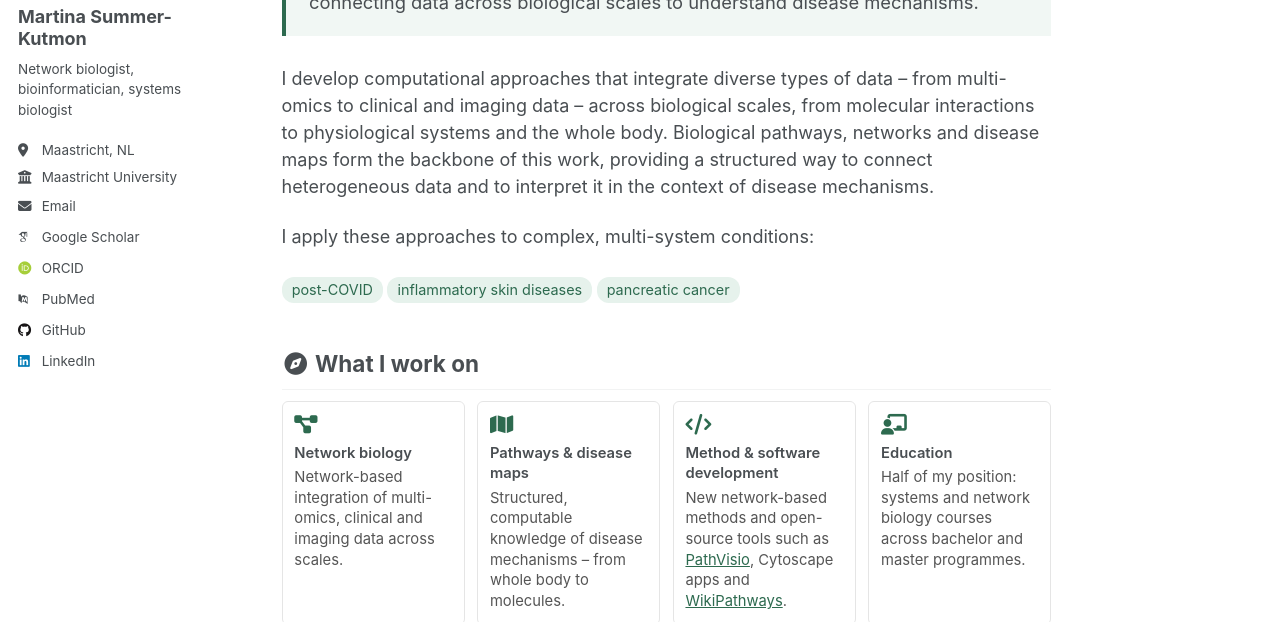
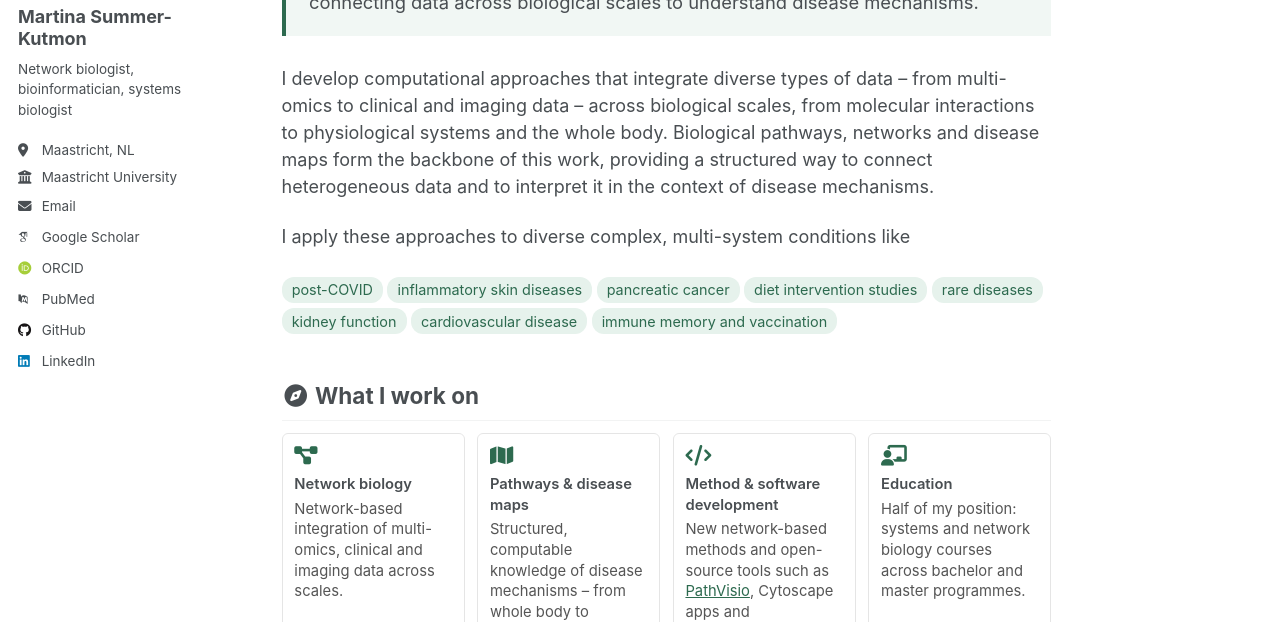
Before and after one commit to mkutmon/mkutmon.github.io, a Jekyll site: the page built from _pages/about.md, in a window 1280 px wide and 900 px high, cut to the strip 278-900 px from the top of the window. Built offline with Jekyll 4.4.1, drawn with Linux system fonts in a browser that asks for light colours; some web fonts are replaced; a script that is not in the unit is left out.

Commit message:
Update conditions in about.md section
Expanded the list of complex, multi-system conditions to include diet intervention studies, rare diseases, kidney function, cardiovascular disease, and immune memory and vaccination.

```diff
--- a/_pages/about.md
+++ b/_pages/about.md
@@ -32,9 +32,9 @@ redirect_from:
 
 <p>I develop computational approaches that integrate diverse types of data – from multi-omics to clinical and imaging data – across biological scales, from molecular interactions to physiological systems and the whole body. Biological pathways, networks and disease maps form the backbone of this work, providing a structured way to connect heterogeneous data and to interpret it in the context of disease mechanisms.</p>
 
-<p>I apply these approaches to complex, multi-system conditions:</p>
+<p>I apply these approaches to diverse complex, multi-system conditions like </p>
 <div class="a-tags">
-  <span class="a-tag">post-COVID</span><span class="a-tag">inflammatory skin diseases</span><span class="a-tag">pancreatic cancer</span>
+  <span class="a-tag">post-COVID</span><span class="a-tag">inflammatory skin diseases</span><span class="a-tag">pancreatic cancer</span><span class="a-tag">diet intervention studies</span><span class="a-tag">rare diseases</span><span class="a-tag">kidney function</span><span class="a-tag">cardiovascular disease</span><span class="a-tag">immune memory and vaccination</span>
 </div>
 
 <h2><i class="fas fa-fw fa-compass" aria-hidden="true"></i> What I work on</h2>
```
